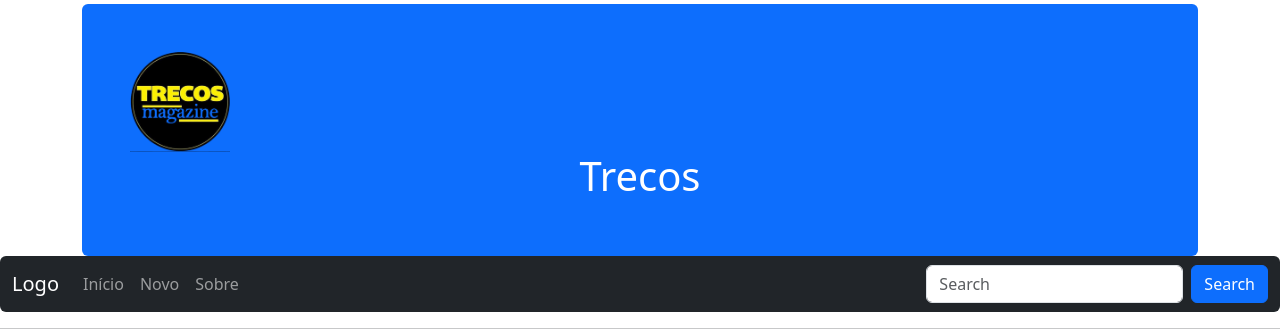
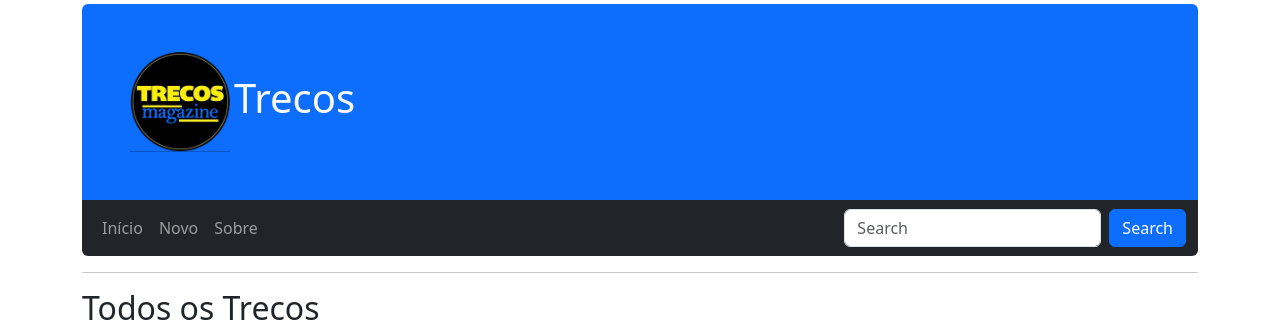
Before and after one commit to Giancsa/atividade_flask, a Flask app: page / in a window 1280 px wide. Shown: the top 333 px of the page. Run offline with Flask 3, Linux system fonts and the light colour scheme; data comes from the database, SQL or seed files in the repository; some libraries are stand-ins or nearby versions.

Commit message:
Update _base.html

```diff
--- a/templates/_base.html
+++ b/templates/_base.html
@@ -9,29 +9,33 @@
     <title>Cadastro de Trecos</title>
 </head>
 
-<body>
+<body class="container">
     <header>
 
-        <div class="container mt-1">
-            <div class="p-5 bg-primary text-white rounded">
-                <div>
-                    <img src="{{ url_for('static', filename='img/logo.png') }}" alt="Logo Trecos"
-                    class="img-fluid"
-                    width="100"
-                    >
+        <div class=" mt-1">
+
+
+            <div class="p-5 bg-primary text-white rounded-top ">
+                <div class="d-flex align-items-center               justify-content-start">
+                    <a href="{{ url_for('index') }}">
+                     <img src="{{ url_for('static', filename='img/logo.png') }}" alt="Logo Trecos" class="img-fluid"
+                        width="100">
+                    </a>
+
+                    <a href="{{ url_for('index') }}" class="text-light text-decoration-none"><h1 class="ms-1">Trecos</h1></a>
+
                 </div>
+            </div>
 
-                <h1 class="text-center">Trecos</h1>
+        </div>
 
-            </div>
-        </div>
     </header>
 
 
 
-    <nav class="navbar navbar-expand-sm navbar-dark bg-dark rounded" >
-        <div class="container-fluid">
-            <a class="navbar-brand" href="javascript:void(0)">Logo</a>
+    <nav class="navbar navbar-expand-sm navbar-dark bg-dark rounded-bottom">
+        <div class="container">
+
             <button class="navbar-toggler" type="button" data-bs-toggle="collapse" data-bs-target="#mynavbar">
                 <span class="navbar-toggler-icon"></span>
             </button>
```
